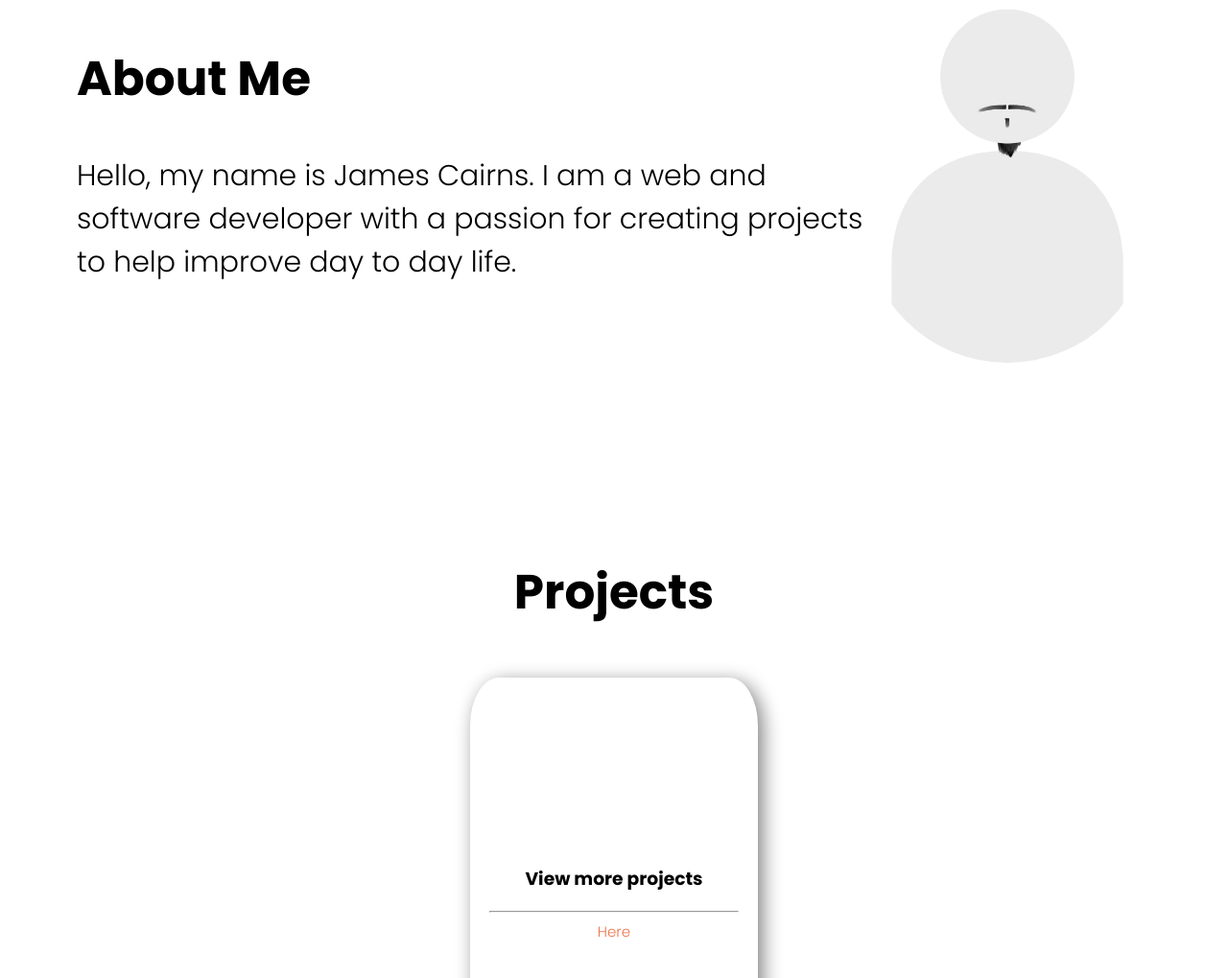
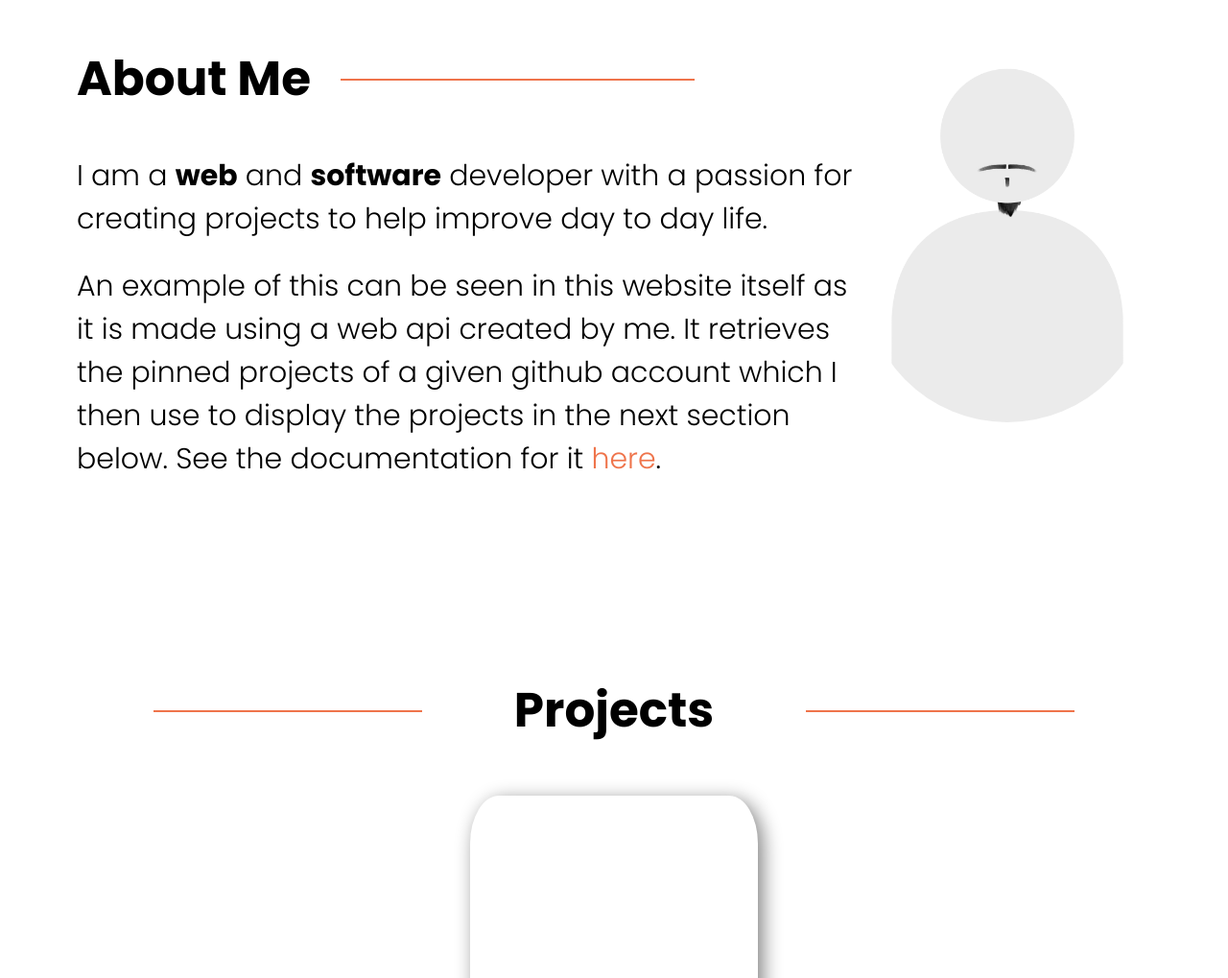
Before and after one commit to ThyMinx/Portfolio-v2.0, a plain HTML site: page index.html in a window 1280 px wide. Shown: the part 877-1896 px from the top of the page at 96% size. Drawn offline with nearby package versions, Linux system fonts and the light colour scheme; no server answers.

Commit message:
Some slight changes to look nice
Some slight changes

```diff
--- a/index.html
+++ b/index.html
@@ -37,15 +37,24 @@
         </section>
         <section class="sub-section" id="about-me">
             <div class="information">
-                <h2>About Me</h2>
-                <p>Hello, my name is James Cairns. I am a web and software developer with a passion for creating projects to help improve day to day life.</p>
+                <div class="abtme-header-container">
+                    <h2>About Me</h2>
+                    <div class="abtme-line"></div>
+                </div>
+                <p>I am a <strong>web</strong> and <strong>software</strong> developer with a passion for creating projects to help improve day to day life.</p>
+                <br/>
+                <p> An example of this can be seen in this website itself as it is made using a web api created by me. It retrieves the pinned projects of a given github account which I then use to display the projects in the next section below. See the documentation for it <a href="http://https://githubinfograbberapi.azurewebsites.net/index.html">here</a>.</p>
             </div>
             <div class="headshot-container">
                 <img class="headshot" src="./src/images/Anon-Persona.png" alt="James Cairns anonymous persona image"/>
             </div>
         </section>
         <section class="sub-section-alt" id="projects">
-            <h2>Projects</h2>
+            <div class="proj-header-container">
+                <div class="left-proj-line"></div>
+                <h2>Projects</h2>
+                <div class="right-proj-line"></div>
+            </div>
             <div class="project-container">
                 <!--This can be react components-->
                 <!-- <div class="project-card">
--- a/src/css/style.css
+++ b/src/css/style.css
@@ -26,10 +26,6 @@ li {
     text-decoration: none;
 }
 
-a:hover {
-    color: #ef744b !important;
-}
-
 h1 {
     font-size: 90px;
     margin: 0;
@@ -45,9 +41,22 @@ p {
     font-weight: 300;
 }
 
+.information a {
+    text-decoration: none;
+    color: #ef744b;
+}
+
+.information a:hover {
+    color: #ad4320 !important;
+}
+
 a {
     text-decoration: none;
     color: white;
+}
+
+a:hover {
+    color: #ef744b !important;
 }
 
 hr {
@@ -157,6 +166,46 @@ hr {
 .button:active {
     background-color: #A9A9A9;
     color: #808080;
+}
+
+.abtme-header-container {
+    display:flex;
+    flex-direction: row;
+    position: relative;
+}
+
+.abtme-line {
+    background-color: #ef744b;
+    height: 2px;
+    width: 45%;
+    margin: auto;
+    position: absolute;
+    top: 50%;
+    left: 275px;
+}
+
+.proj-header-container {
+    display:flex;
+    flex-direction: row;
+    position: relative;
+    justify-content: space-around;
+}
+
+.left-proj-line {
+    background-color: #ef744b;
+    height: 2px;
+    width: 25%;
+    position: absolute;
+    left:5em;
+    top: 50%;
+}
+.right-proj-line {
+    background-color: #ef744b;
+    height: 2px;
+    width: 25%;
+    position: absolute;
+    right:5em;
+    top: 50%;
 }
 
 .sub-section {
```
